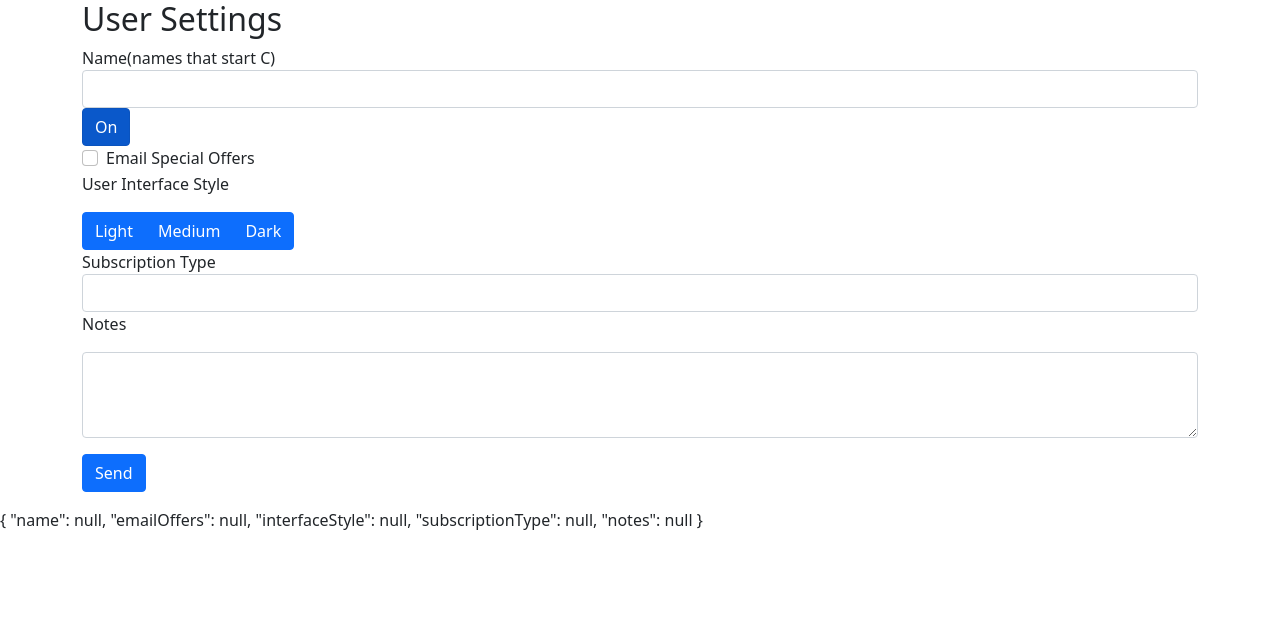
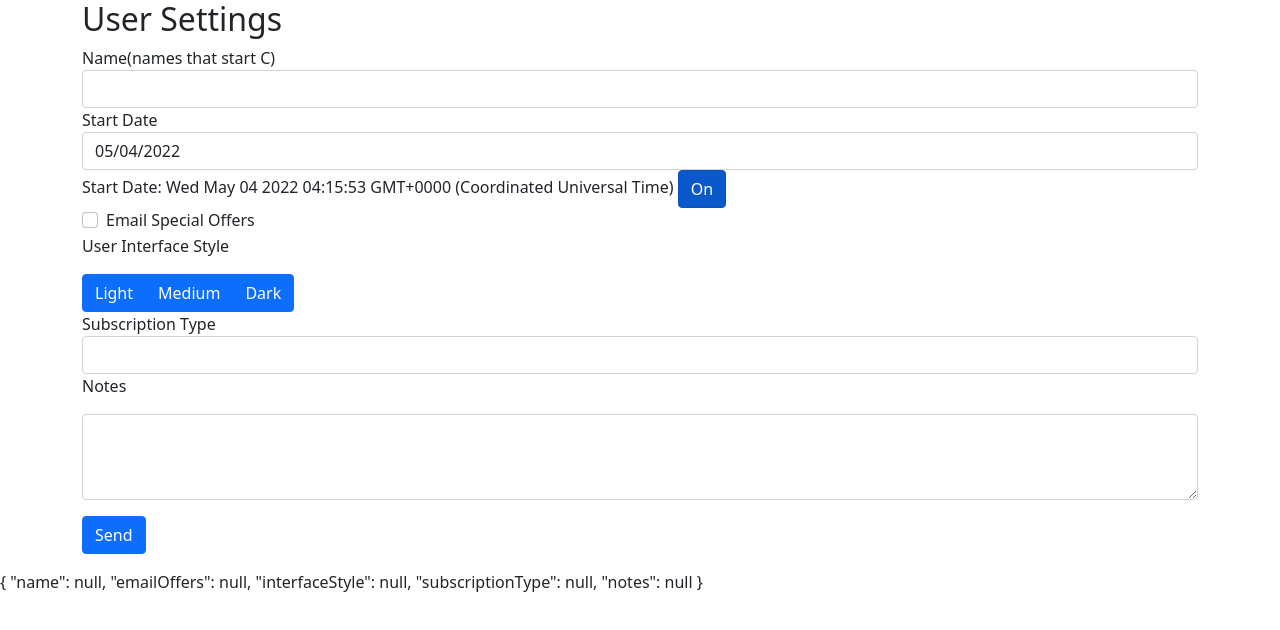
Before and after one commit to clayman33/PS-Demo, an Angular app in the folder ps-demo/: page / in a window 1280 px wide. Shown: the top 630 px of the page. Built offline with nearby package versions, Linux system fonts and the light colour scheme.

Commit message:
Created datePicker on form

```diff
--- a/ps-demo/angular.json
+++ b/ps-demo/angular.json
@@ -27,6 +27,7 @@
               "src/assets"
             ],
             "styles": [
+              "./node_modules/ngx-bootstrap/datepicker/bs-datepicker.css",
               "./node_modules/bootstrap/dist/css/bootstrap.min.css",
               "src/styles.css"
             ],
--- a/ps-demo/src/app/app.module.ts
+++ b/ps-demo/src/app/app.module.ts
@@ -5,7 +5,9 @@
 import { AppComponent } from './app.component';
 import { UserSettingsFormComponent } from './user-settings-form/user-settings-form.component';
 import { HttpClientModule } from '@angular/common/http';
-import { ButtonsModule } from 'ngx-bootstrap/buttons'
+import { ButtonsModule } from 'ngx-bootstrap/buttons';
+import { BsDatepickerModule } from 'ngx-bootstrap/datepicker';
+import { BrowserAnimationsModule } from '@angular/platform-browser/animations'
 
 @NgModule({
   declarations: [
@@ -16,7 +18,9 @@
     BrowserModule,
     FormsModule,
     HttpClientModule,
-    ButtonsModule.forRoot()
+    ButtonsModule.forRoot(),
+    BsDatepickerModule.forRoot(),
+    BrowserAnimationsModule
 
   ],
   providers: [],
--- a/ps-demo/src/app/user-settings-form/user-settings-form.component.html
+++ b/ps-demo/src/app/user-settings-form/user-settings-form.component.html
@@ -15,6 +15,17 @@
                 Enter a name
               </div>
         </div>
+
+        <div class="form-group">
+          <label for="startDate">Start Date</label>
+          <input type="text"
+                placeholder="Start Date"
+                class="form-control"
+                [(ngModel)]="startDate" name="startDate" id="startDate"
+                bsDatepicker>
+        </div>
+
+        Start Date: {{ startDate }}
 
         <button type="button" class="btn btn-primary" name="singleModel"
           [(ngModel)]="singleModel" btnCheckbox
--- a/ps-demo/src/app/user-settings-form/user-settings-form.component.ts
+++ b/ps-demo/src/app/user-settings-form/user-settings-form.component.ts
@@ -21,16 +21,17 @@
   };
     singleModel = "On";
 
+    startDate: Date | undefined;
     userData : UserData = { ...this.originalUserData };
     postError = false;
     postErrorMessage = '';
     subscriptionTypes: Observable<string[]> | undefined;
 
-
   constructor(private dataService: DataService) { }
 
   ngOnInit() {
     this.subscriptionTypes = this.dataService.getSubscriptionTypes();
+    this.startDate = new Date();
   }
 
   onBlur(field : NgModel){
```
